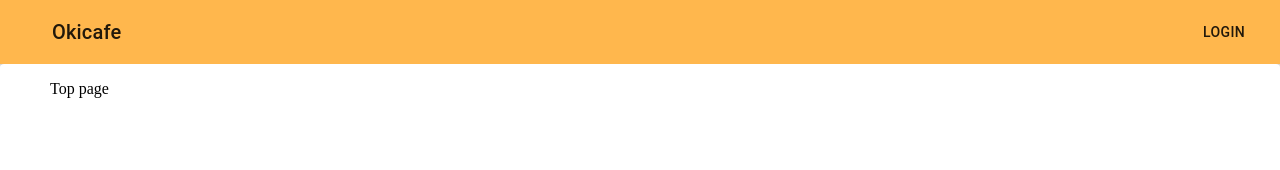
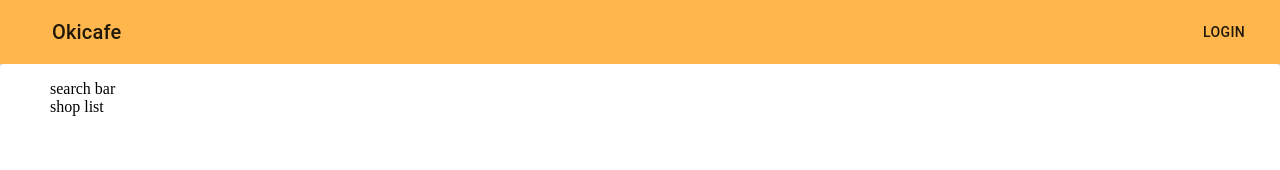
Before and after one commit to yona3/okicafe, a Next.js app: page / in a window 1280 px wide. Shown: the top 170 px of the page. Built offline with nearby package versions, Linux system fonts and the light colour scheme.

Commit message:
Topコンポーネントを追加

```diff
--- /dev/null
+++ b/src/components/Top/SearchBar.tsx
@@ -0,0 +1,3 @@
+export const SearchBar = () => {
+  return <div>search bar</div>;
+};
--- /dev/null
+++ b/src/components/Top/ShopList.tsx
@@ -0,0 +1,3 @@
+export const ShopList = () => {
+  return <div>shop list</div>;
+};
--- /dev/null
+++ b/src/components/Top/index.tsx
@@ -0,0 +1,12 @@
+import { SearchBar } from "@/components/Top/SearchBar";
+import { ShopList } from "@/components/Top/ShopList";
+import { Box } from "@mui/material";
+
+export const Top = () => {
+  return (
+    <Box>
+      <SearchBar />
+      <ShopList />
+    </Box>
+  );
+};
--- a/src/pages/index.tsx
+++ b/src/pages/index.tsx
@@ -1,3 +1,4 @@
+import { Top } from "@/components/Top";
 import { Layout } from "@/components/common/Layout";
 import Head from "next/head";
 
@@ -10,7 +11,7 @@ export default function Home() {
         <meta name="viewport" content="width=device-width, initial-scale=1" />
         <link rel="icon" href="/favicon.ico" />
       </Head>
-      <div>Top page</div>
+      <Top />
     </Layout>
   );
 }
```
